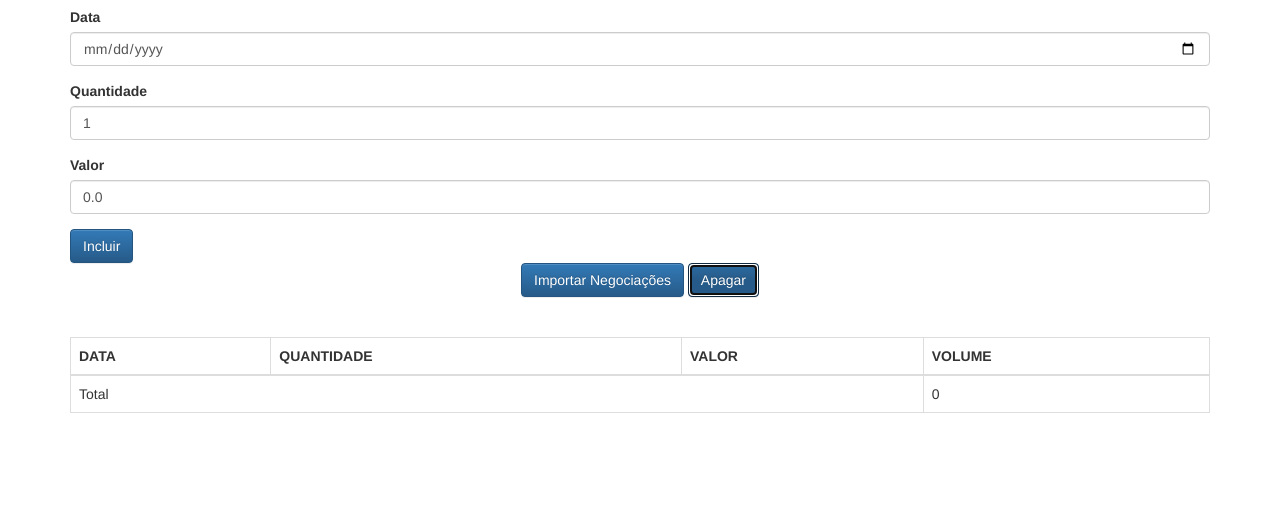
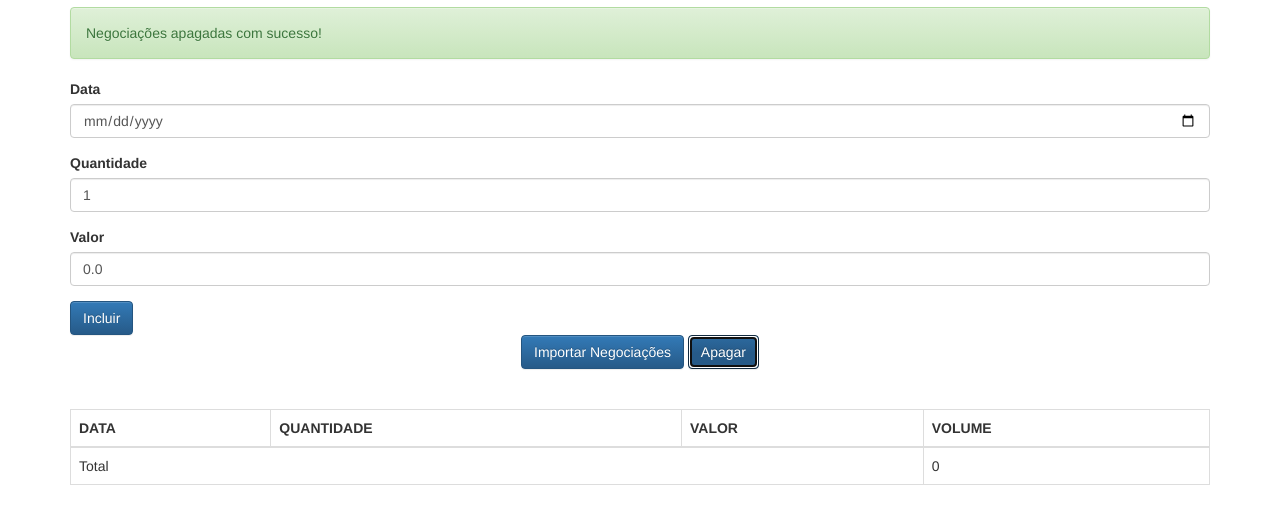
Before and after one commit to romuloaps/alura-es6-aluraframe, a plain HTML site: page client/index.html in a window 1280 px wide. Both pictures are taken after a click on the button "Apagar". Shown: the part 63-586 px from the top of the page. Drawn offline with Linux system fonts and the light colour scheme.

Commit message:
cria a funcionalidade de apagar as negociações

```diff
--- a/client/index.html
+++ b/client/index.html
@@ -37,7 +37,7 @@
         <button class="btn btn-primary text-center" type="button">
             Importar Negociações
         </button>
-        <button class="btn btn-primary text-center" type="button">
+        <button class="btn btn-primary text-center" type="button" onclick="negociacaoController.apaga()">
             Apagar
         </button>
     </div>
--- a/client/js/app/controllers/NegociacaoController.js
+++ b/client/js/app/controllers/NegociacaoController.js
@@ -24,6 +24,13 @@ class NegociacaoController {
         console.log(this._negociacoes);
     }
 
+    apaga() {
+        this._negociacoes.esvazia();
+
+        this._negociacoesView.update(this._negociacoes);
+        this._mensagemView.update(Mensagens.sucesso("Negociações apagadas com sucesso!"));
+    }
+
     _crieNegociacao() {
         return new Negociacao(
             Dates.parse(this._inputData.value),
--- a/client/js/app/models/Negociacoes.js
+++ b/client/js/app/models/Negociacoes.js
@@ -11,6 +11,10 @@ class Negociacoes {
         this._negociacoes.push(negociacao);
     }
 
+    esvazia() {
+        this._negociacoes = [];
+    }
+
     get negociacoes() {
         return this._negociacoes.slice();
     }
```
